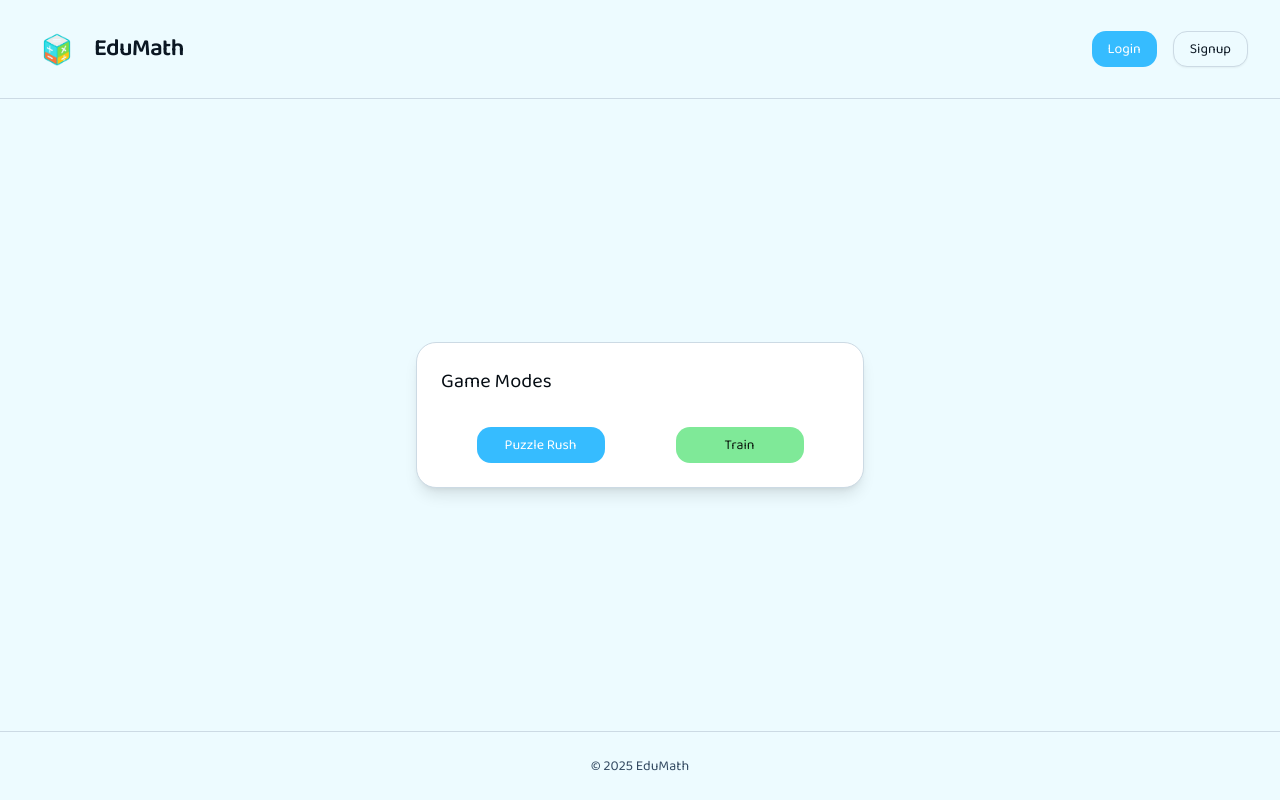
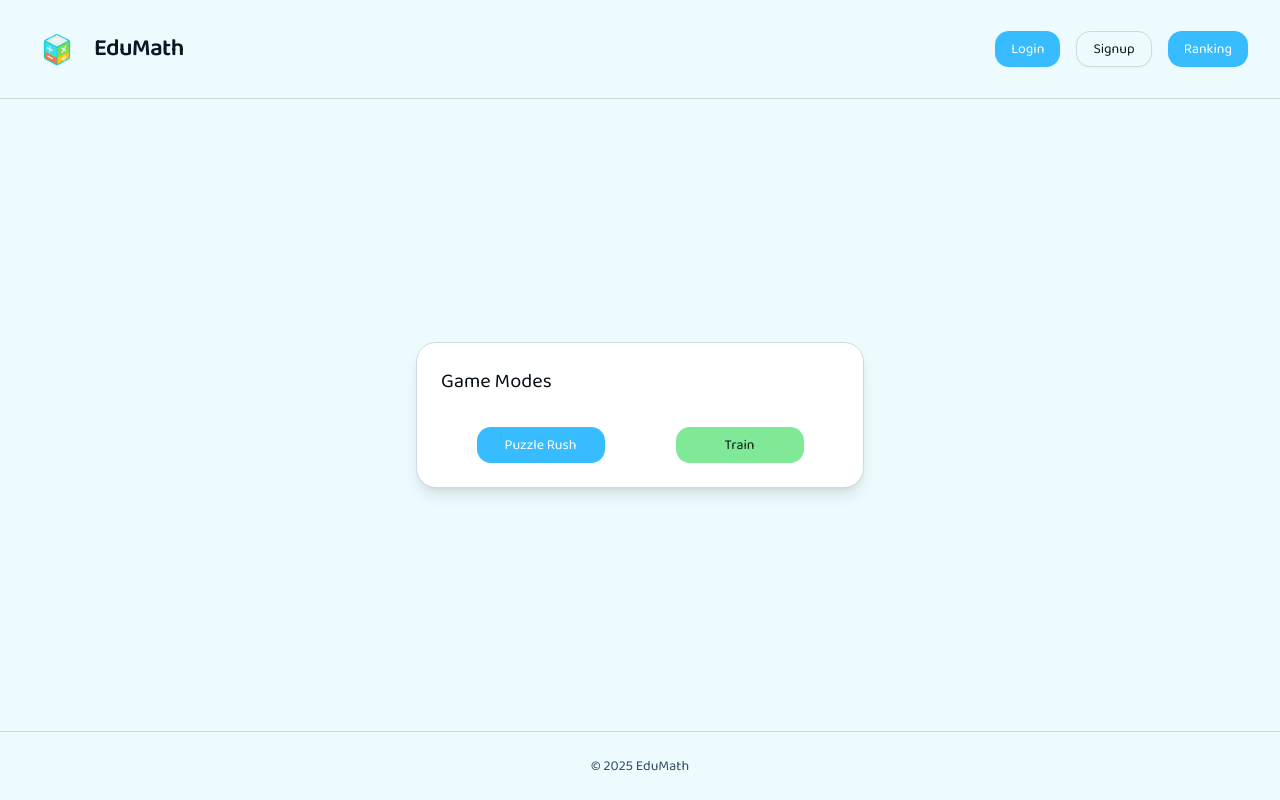
Before and after one commit to Sa4dUs/ps2526-grupo1, a Next.js app: page / in a window 1280 px wide. Built offline with nearby package versions, Linux system fonts and the light colour scheme; no server answers.

Commit message:
button ranking en nav

```diff
--- a/app/components/nav.tsx
+++ b/app/components/nav.tsx
@@ -30,6 +30,9 @@ export default function Navbar() {
 						<Link href="/signup">
 							<Button variant="outline">Signup</Button>
 						</Link>
+						<Link href="/ranking">
+							<Button variant="default">Ranking</Button>
+						</Link>
 					</>
 				)}
 			</nav>
```
